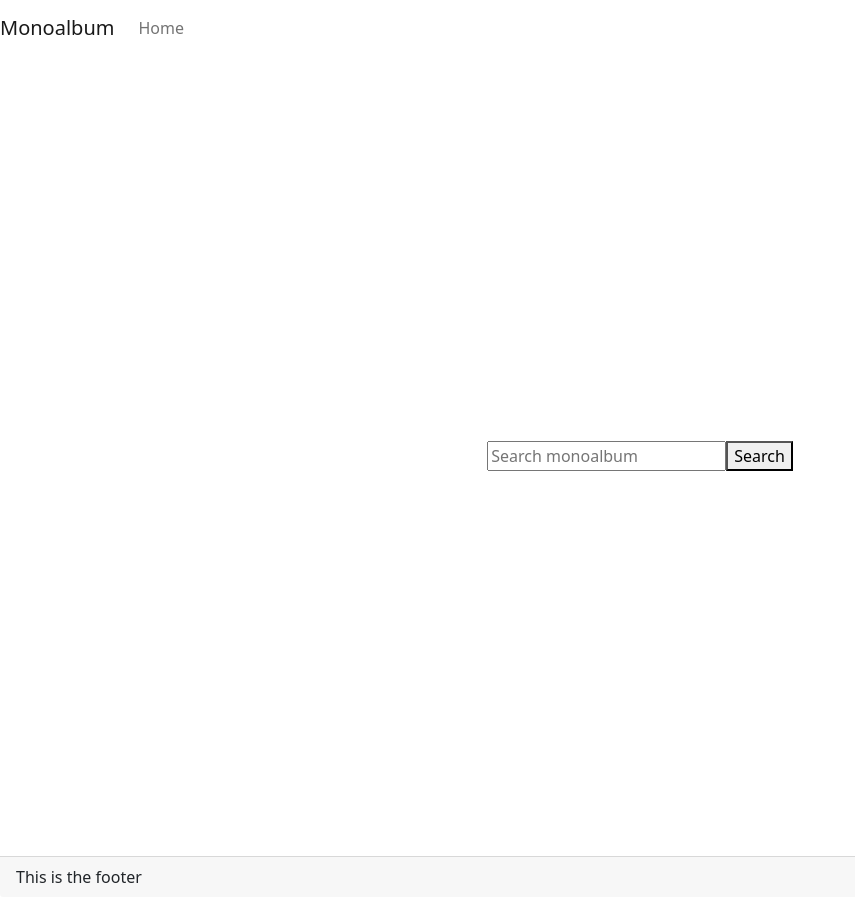
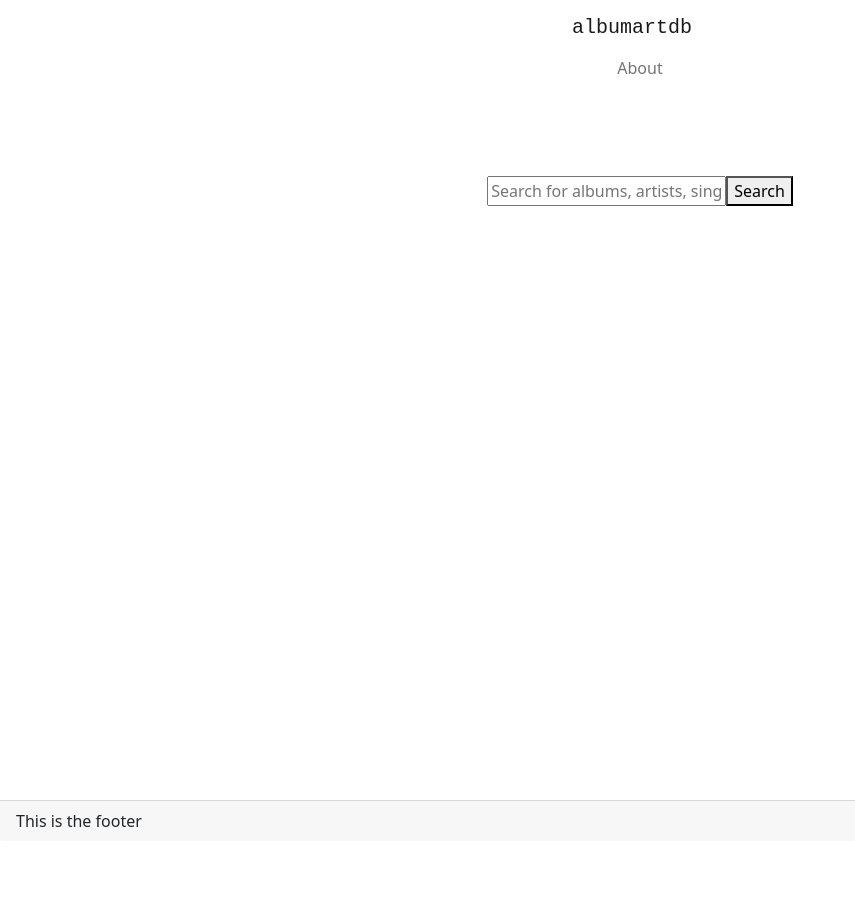
Before and after one commit to albumartdb-com/monoalbum, a Next.js app in the folder frontend/myapp/: page / in a window 1280 px wide. Shown: the whole page, without its empty margins (0-855 px from the left). After the commit the page ends 841 px from the top, so only its background shows below. Built offline with nearby package versions, Linux system fonts and the light colour scheme.

Commit message:
Updated look of site updated css removed extra navbar in _app.js renamed test.js to about.js

```diff
--- a/frontend/myapp/components/navbar.js
+++ b/frontend/myapp/components/navbar.js
@@ -4,10 +4,10 @@ import Link from 'next/link'
 export default function NavBar() {
     return (
         <Navbar>
-            <Navbar.Brand href="/test">Monoalbum</Navbar.Brand>
+            <Navbar.Brand href="/">albumartdb</Navbar.Brand>
             <Nav>
-                <Nav.Link href="/test">
-                    Home
+                <Nav.Link href="/about">
+                    About
                 </Nav.Link>
             </Nav>
         </Navbar>
--- a/frontend/myapp/components/searchbar.js
+++ b/frontend/myapp/components/searchbar.js
@@ -6,7 +6,7 @@ export default function SearchBar() {
             </label>
             <input
                 type="text"
-                placeholder="Search monoalbum"
+                placeholder="Search for albums, artists, singles"
                 name="s"
             />
             <button type="submit">Search</button>
--- a/frontend/myapp/pages/_app.js
+++ b/frontend/myapp/pages/_app.js
@@ -18,15 +18,6 @@ function MyApp({ Component, pageProps }) {
         crossorigin="anonymous"></script>
       </Head>
 
-      <Navbar>
-        <Navbar.Brand href="/">Monoalbum</Navbar.Brand>
-        <Nav>
-            <Nav.Link href="/test">
-                Home
-            </Nav.Link>
-        </Nav>
-      </Navbar>
-
       <Component {...pageProps} />
 
       <Card.Footer>
--- a/frontend/myapp/pages/index.js
+++ b/frontend/myapp/pages/index.js
@@ -1,5 +1,6 @@
 import Head from 'next/head'
 import {useState, useEffect} from 'react'
+import NavBar from '../components/navbar'
 import SearchBar from '../components/searchbar'
 import styles from '../styles/Home.module.css'
 
@@ -9,10 +10,11 @@ export default function Home() {
   return (
     <div className={styles.container}>
       <Head>
-        <title>monoalbum</title>
+        <title>albumartdb</title>
         <link rel="icon" href="/favicon.ico" />
       </Head>
 
+      <NavBar/>
 
       <main className={styles.main}>
         <SearchBar
--- a/frontend/myapp/styles/Home.module.css
+++ b/frontend/myapp/styles/Home.module.css
@@ -13,8 +13,8 @@
   flex: 1;
   display: flex;
   flex-direction: column;
-  justify-content: center;
-  align-items: center;
+  justify-content: flex-start;
+  align-items: flex-start;
 }
 
 .footer {
--- a/frontend/myapp/styles/globals.css
+++ b/frontend/myapp/styles/globals.css
@@ -14,3 +14,21 @@ a {
 * {
   box-sizing: border-box;
 }
+
+.navbar {
+  padding-top: 15px;
+  display: flex;
+  justify-content: center;
+  flex-wrap: wrap;
+  flex-direction: column;
+  align-items: center;
+  align-content: flex-start;
+}
+
+.navbar-brand {
+  margin-right: 0px;
+  font-size: 50px;
+  font-family: "Roboto Mono", monospace;
+  padding-top: 0px;
+  padding-bottom: 0px;
+}
```
Also changed, not shown: frontend/myapp/pages/about.js (added, +10 -0 lines), frontend/myapp/pages/test.js (deleted, +0 -9 lines).
